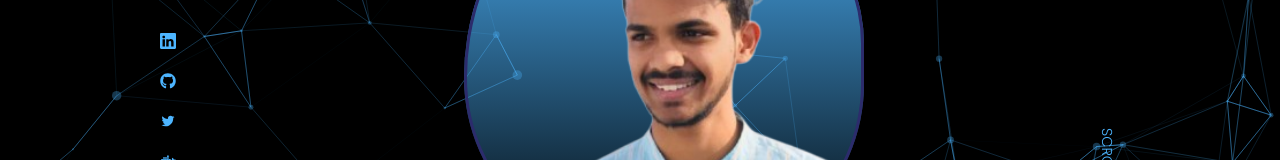
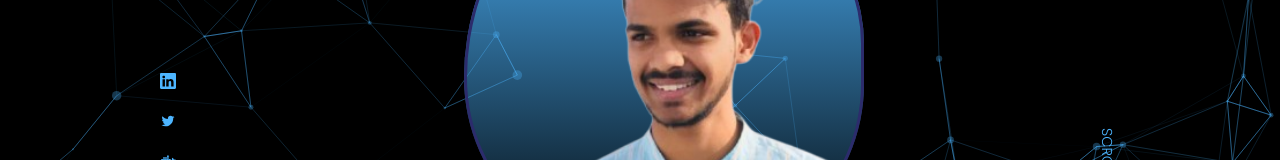
Before and after one commit to Achyutha-reddy/letsconnect, a React (Create React App) app: page / in a window 1280 px wide. Shown: the part 496-656 px from the top of the page. Built offline with nearby package versions, Linux system fonts and the light colour scheme.

Commit message:
first commit

```diff
--- a/package.json
+++ b/package.json
@@ -11,6 +11,7 @@
     "@tsparticles/react": "^3.0.0",
     "browser": "^0.2.6",
     "build": "^0.1.4",
+    "docker": "^1.0.0",
     "emailjs": "^4.0.3",
     "emailjs-com": "^3.2.0",
     "gh-pages": "^6.2.0",
--- a/src/components/footer/Footer.jsx
+++ b/src/components/footer/Footer.jsx
@@ -2,7 +2,7 @@ import React from 'react'
 import './footer.css'
 //Downlode icons from react icons site
 import {AiFillLinkedin} from 'react-icons/ai'
-import {AiFillGithub} from 'react-icons/ai'
+// import {AiFillGithub} from 'react-icons/ai'
 import {AiOutlineTwitter} from 'react-icons/ai'
 import {AiOutlineMail} from 'react-icons/ai'
 import {SiHashnode} from 'react-icons/si'
@@ -22,7 +22,7 @@ const Footer = () => {
         <li><a href="#contact">CONATCT</a></li>
       </ul>
       <div className="footer__socials">
-        <a href="https://github.com/Achyutha-reddy"><AiFillGithub /></a>
+        {/* <a href="https://github.com/Achyutha-reddy"><AiFillGithub /></a> */}
         <a href="https://x.com/Achyutha_Reddie"><AiOutlineTwitter /></a>
         <a href="https://www.linkedin.com/in/achyuth-reddy-4bb9802a3/"><AiFillLinkedin /></a>
         <a href="https://mail.google.com/mail/u/1/#inbox"><AiOutlineMail /></a>
--- a/src/components/header/HeaderSocials.jsx
+++ b/src/components/header/HeaderSocials.jsx
@@ -1,6 +1,6 @@
 import React from 'react'
 import {BsLinkedin} from 'react-icons/bs'
-import {FaGithub} from 'react-icons/fa'
+// import {FaGithub} from 'react-icons/fa'
 import {AiOutlineTwitter} from 'react-icons/ai'
 // import {SiHashnode} from 'react-icons/si'
 import {FaDocker} from 'react-icons/fa'
@@ -9,7 +9,7 @@ const HeaderSocials = () => {
   return (
     <div className='header__socials'>
         <a href="https://www.linkedin.com/in/achyuth-reddy-4bb9802a3/" target='_blanl'><BsLinkedin /></a>
-        <a href="https://github.com/Achyutha-reddy" target='_blanl'><FaGithub /></a>
+        {/* <a href="https://github.com/Achyutha-reddy" target='_blanl'><FaGithub /></a> */}
         <a href="https://x.com/Achyutha_Reddie"><AiOutlineTwitter /></a>
         {/* <a href=""><SiHashnode /></a> */}
         <a href="https://hub.docker.com/u/achyuthareddy18"><FaDocker /></a>
```
Also changed, not shown: 1 other file (tests, documents, lock files or other folders).
